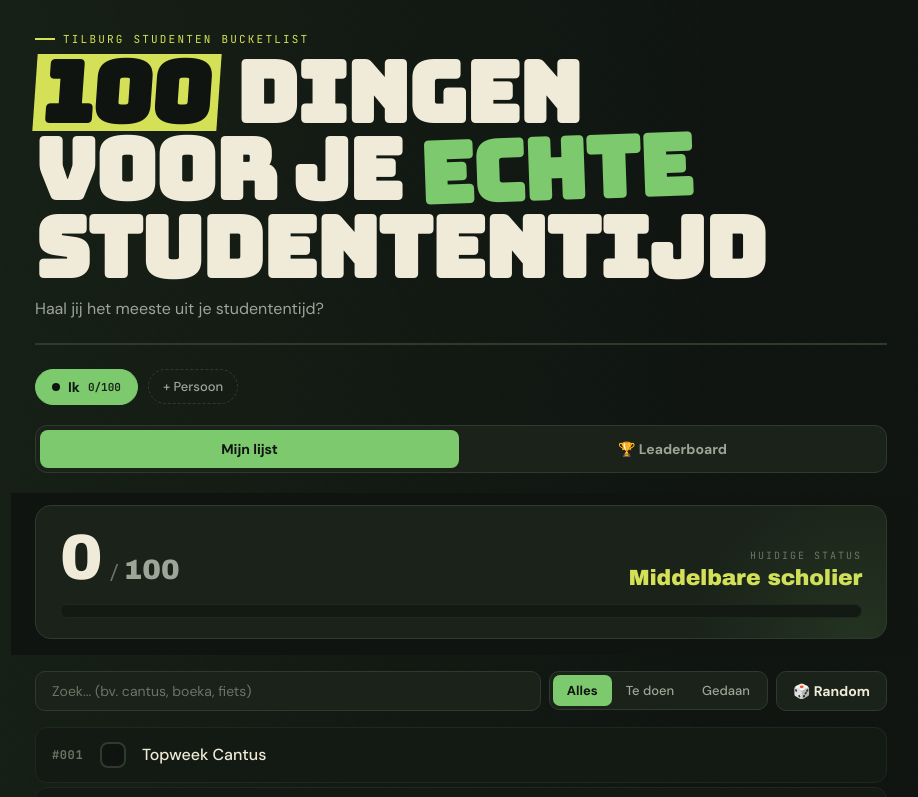
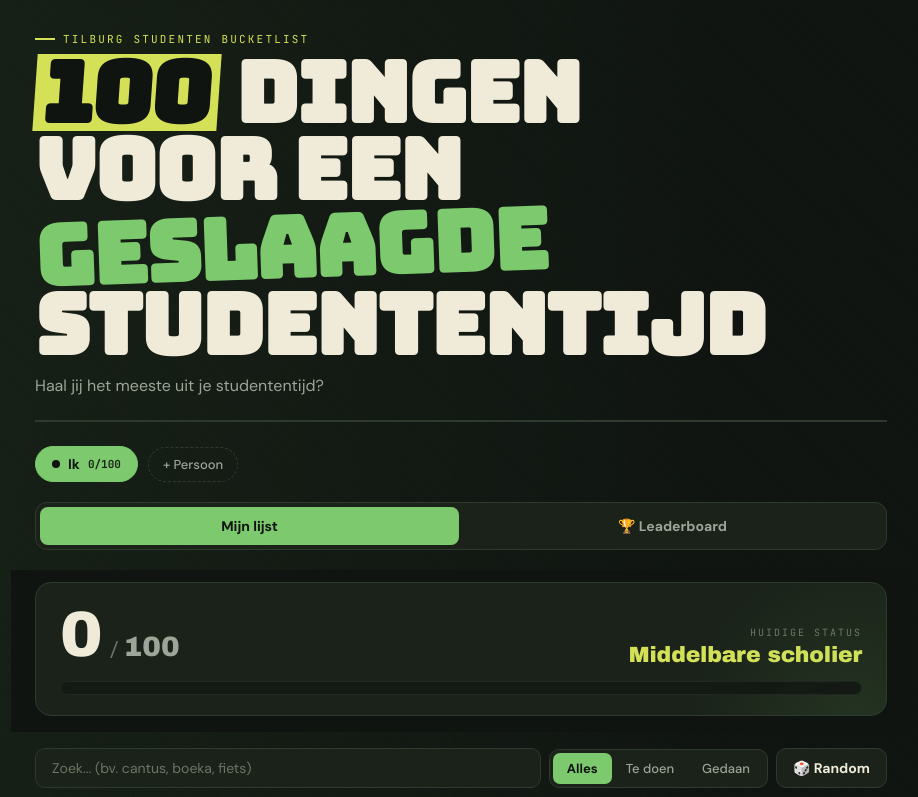
Before and after one commit to yourimvp/Studentenbucketlist, a plain HTML site: page index.html in a window 1280 px wide. Shown: the top 797 px of the page, without its empty margins (179-1097 px from the left). Drawn offline with Linux system fonts and the light colour scheme.

Commit message:
Update index.html

```diff
--- a/index.html
+++ b/index.html
@@ -923,7 +923,7 @@
         <span class="nr">100</span>
         DINGEN
         <br>
-        voor je <span class="accent">echte</span>
+        voor een <span class="accent">geslaagde</span>
         <br>
         studententijd
       </h1>
```
